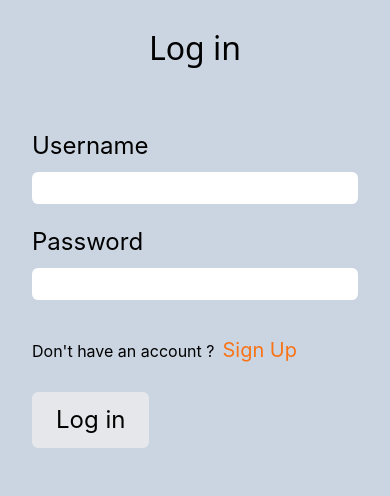
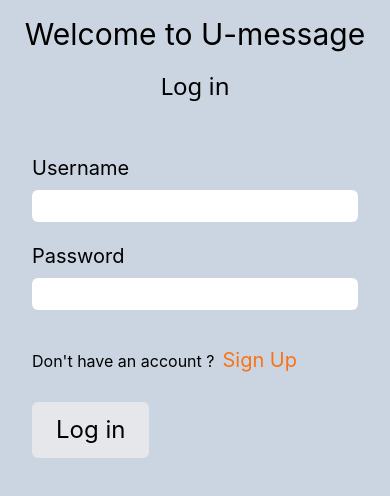
Before and after one commit to Katotodan/Chat-App, a React (Create React App) app in the folder client/: page /login in a window 390 px wide. Shown: the top 496 px of the page. Built offline with nearby package versions, Linux system fonts and the light colour scheme.

Commit message:
fix: fixing sign up

```diff
--- a/client/package.json
+++ b/client/package.json
@@ -7,6 +7,7 @@
     "@testing-library/react": "^13.4.0",
     "@testing-library/user-event": "^13.5.0",
     "axios": "^1.6.2",
+    "dotenv": "^16.5.0",
     "react": "^18.2.0",
     "react-dom": "^18.2.0",
     "react-router-dom": "^6.20.0",
--- a/client/src/Components/Contact-chat/SingleContact.jsx
+++ b/client/src/Components/Contact-chat/SingleContact.jsx
@@ -7,7 +7,7 @@ export const SingleContact = ({element, displayMsg, currentUserId}) => {
     const handleClick = () => {displayMsg(element)}
     // Get last message
     useEffect(()=>{
-        axios.get(`http://localhost:5000/singleContact/lastmessage/${element._id}/${currentUserId}`,{
+        axios.get(process.env.REACT_APP_API_URL + `/singleContact/lastmessage/${element._id}/${currentUserId}`,{
             withCredentials: true, // Send credentials (cookies)
             headers: {
             'Content-Type': 'application/json',
--- a/client/src/Components/Contact-chat/contact.css
+++ b/client/src/Components/Contact-chat/contact.css
@@ -40,10 +40,15 @@
     cursor: pointer;
 
 }
-.img{
-    width: 4rem;
-    height: 4rem;
+.contact-chat .img{
+    display: flex;
+    align-items: center;
+    justify-content: center;
+    width: 4rem !important;
+    height: 4rem !important;
     border-radius: 50%;
+
+
 }
 .name-msg{
     width: 10rem;
--- a/client/src/Components/Navbar/Navbar.jsx
+++ b/client/src/Components/Navbar/Navbar.jsx
@@ -10,7 +10,7 @@ export const Navbar = ({user}) =>{
     const [displayLogoutBtn, setDisplayLogoutBtn] = useState(false)
     const logoutFunc = (e) =>{
         e.preventDefault()
-        axios.post("http://localhost:5000/logout", user
+        axios.post(process.env.REACT_APP_API_URL + "/logout", user
         , {
           withCredentials: true, // Send credentials (cookies)
           headers: {
--- a/client/src/Pages/Login/Login.jsx
+++ b/client/src/Pages/Login/Login.jsx
@@ -17,7 +17,7 @@ export const Login = () =>{
     const loginFunc = (e) =>{
         e.preventDefault()
         console.log('Log in clicked');
-        axios.post("http://localhost:5000/login/password", userInfo, {
+        axios.post(process.env.REACT_APP_API_URL +"/login/password", userInfo, {
             withCredentials: true, // Send credentials (cookies)
             headers: {
               'Content-Type': 'application/json',
@@ -48,22 +48,25 @@ export const Login = () =>{
 
     return(
         <section className="h-screen bg-slate-300 flex items-center justify-center">
+            <h1 className="absolute top-4 left-0 text-center w-full text-3xl sm:text-4xl">
+                Welcome to U-message
+            </h1>
             <div className=" md:w-2/4 md:h-3/4 border-2 border-black rounded-md form-container">
                 {redirectUser && <Navigate to="/"/>}
-                <h1 className="text-center text-5xl font-sans my-8">Log in</h1>
+                <h1 className="text-center sm:text-3xl text-2xl font-sans my-5">Log in</h1>
 
                 <div className="h-6 ml-8 mb-2">
                     {errorMsg && <p className="text-red-600">{errorMsg}</p>}
                 </div>
                 <form onSubmit={loginFunc}
                 >
-                    <div className="flex items-left flex-col mb-5 gap-2 mx-8 ">
-                        <label htmlFor="username"  className="text-3xl">Username</label>
+                    <div className="flex items-left flex-col mb-5 gap-2 mx-8">
+                        <label htmlFor="username"  className="text-xl sm:text-2xl">Username</label>
                         <input id="username" name="username" type="text" required
                         className="block p-1 rounded-md" onChange={handleChange}/>
                     </div>
                     <div className="flex items-left flex-col mb-4 gap-2 mx-8">
-                        <label htmlFor="current-password" className="text-3xl">Password</label>
+                        <label htmlFor="current-password" className="text-xl sm:text-2xl">Password</label>
                         <input id="current-password" name="password" type="password"
                         required className="block p-1 rounded-md" onChange={handleChange}/>
                     </div>
--- a/client/src/Pages/Login/login.css
+++ b/client/src/Pages/Login/login.css
@@ -3,18 +3,19 @@
     .form-container{
         width: 75%;
         height: 80%;
+        margin-top: 1rem;
     }
 }
 @media only screen and (max-width: 600px) {
     .form-container{
         width: 100%;
-        height: 100%;
+        height: 90%;
         border: none;
     }
-    .form-container h1{
+    /* .form-container h1{
         font-size: 2rem;
     }
     .form-container label{
         font-size: 1.5rem;
-    }
+    } */
 }
--- a/client/src/Pages/SignUp/SignUp.jsx
+++ b/client/src/Pages/SignUp/SignUp.jsx
@@ -23,7 +23,7 @@ export const SingUp = () =>{
             "image": image
         }
 
-        axios.post("http://localhost:5000/signup", userData, {
+        axios.post(process.env.REACT_APP_API_URL + "/signup", userData, {
             withCredentials: true, // Send credentials (cookies)
             headers: {
               'Content-Type': 'application/json',
@@ -74,9 +74,12 @@ export const SingUp = () =>{
 
     return(
         <section className="min-h-screen bg-slate-300 flex items-center justify-center pb-4">
-            <div className=" md:w-2/4 md:h-3/4 border-2 border-black rounded-md form-container">
+            <h1 className="absolute top-4 left-0 text-center w-full text-3xl sm:text-4xl">
+                Welcome to U-message
+            </h1>
+            <div className=" md:w-2/4 md:h-3/4 border-2 border-black rounded-md form-container mt-10">
                 {navigateToHome && <Navigate to="/"/>}
-                <h1 className="text-center text-5xl font-sans my-8">Sign up</h1>
+                <h1 className="text-center sm:text-3xl text-2xl font-sans my-6">Sign up</h1>
                 <div className="h-6 ml-8 mb-2">
                     {errorMsg && <p className="text-red-600">{errorMsg}</p>}
                 </div>
@@ -84,14 +87,14 @@ export const SingUp = () =>{
                 <form onSubmit={singUpFunc}
                 >
                     <div className="flex items-left flex-col mb-5 gap-2 mx-8 ">
-                        <label htmlFor="username">Username</label>
+                        <label htmlFor="username" className="text-xl sm:text-2xl">Username</label>
                         <input id="username" className="block p-1 rounded-md"
-                        name="username" type="text" onChange={handleChange}/>
+                        name="username" type="text" onChange={handleChange} required/>
                     </div>
                     <div className="flex items-left flex-col mb-5 gap-2 mx-8 ">
-                        <label htmlFor="current-password">Password</label>
+                        <label htmlFor="current-password" className="text-xl sm:text-2xl">Password</label>
                         <input id="current-password" className="block p-1 rounded-md"
-                        name="password" type="password" onChange={handleChange}/>
+                        name="password" type="password" onChange={handleChange} required/>
                     </div>
                     <div className="flex items-left flex-col mb-5 gap-2 mx-8 ">
                         <label className="cursor-pointer bg-slate-100
@@ -115,7 +118,7 @@ export const SingUp = () =>{
                         <Link to={"/login"} className="inline-block text-orange-500 ml-2
                         underline-offset-1 text-xl">Log in</Link>
                     </div>
-                    <button type="submit" className="mx-8 text-2xl bg-gray-200 mb-3 rounded-md">
+                    <button type="submit" className="mx-8 ms:text-2xl text-xl bg-gray-200 mb-3 rounded-md">
                         Sign Up
                     </button>
                 </form>
--- a/client/src/Pages/SignUp/signup.css
+++ b/client/src/Pages/SignUp/signup.css
@@ -14,10 +14,4 @@
         height: 100%;
         border: none;
     }
-    .form-container h1{
-        font-size: 2rem;
-    }
-    .form-container label{
-        font-size: 1.5rem;
-    }
 }
```
Also changed, not shown: 1 other file (tests, documents, lock files or other folders).
